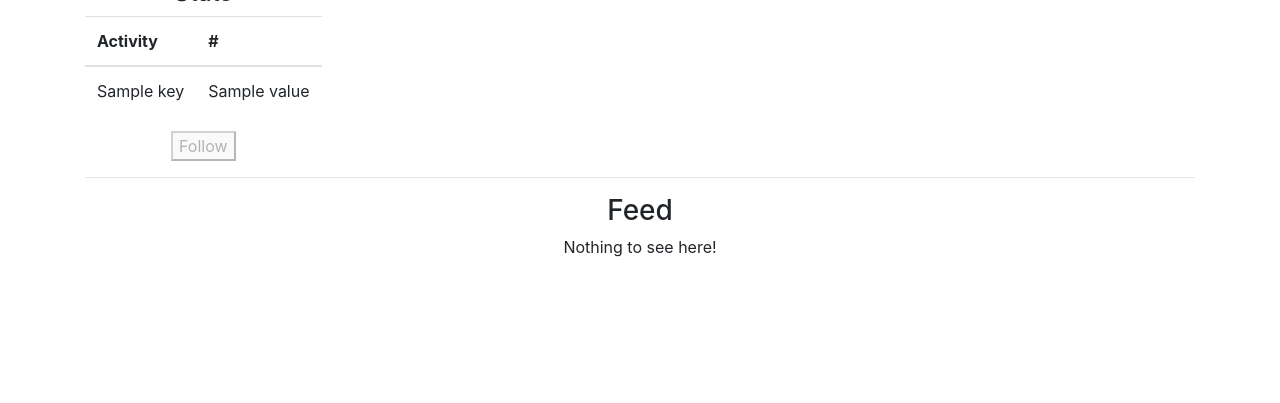
After one commit to awlane/ramenia, a Django app: template rameniaapp/templates/profile.html in a window 1280 px wide. The commit adds this page. Shown: the part 397-800 px from the top of the page. Run offline with Django 3.2, Linux system fonts and the light colour scheme; the template is opened without the code that fills it: most values are stand-ins (such as "Sample title", 1, 10 or a date in 2020); some libraries are stand-ins or nearby versions.

Commit message:
RAM-27 Initial commit

```diff
--- a/rameniaapp/models/profile.py
+++ b/rameniaapp/models/profile.py
@@ -4,7 +4,7 @@ from .badge import Badge
 
 class Profile(models.Model):
     name = models.CharField(max_length=30)
-    #TODO: Use this as a container for bio and stats
+    #TODO: Use this as a container for bio and stats- assumed fields: tries, rates, reviews, entries, rep, description
     metadata = models.JSONField(null=True, blank=True)
     #TODO: Rather than modify user model from base, this can be used to store site configuration
     preferences = models.JSONField(null=True, blank=True)
--- /dev/null
+++ b/rameniaapp/static/ramenia/profile.css
@@ -0,0 +1,4 @@
+.stats_view {
+    float: right;
+    clear: both;
+}
--- a/rameniaapp/templates/base.html
+++ b/rameniaapp/templates/base.html
@@ -22,6 +22,9 @@
             <li class="nav-item">
                 <a class="nav-link" href="/">Home</a>
             </li>
+            <li class="nav-item">
+                <a class="nav-link" href="/">My Profile</a>
+            </li>
         </ul>
     </div>
 </nav>
--- /dev/null
+++ b/rameniaapp/templates/profile.html
@@ -0,0 +1,57 @@
+{% extends "base.html" %}
+{% block page %}
+<center>
+<div class="container">
+    <div class="row">
+        <div class="col-lg-auto">
+            <img src="{{ MEDIA_URL }}{{ profile.profile_pic.name }}" height="150px">
+        </div>
+        <div class="col-lg-auto">
+            <h2>{{profile.name}}</h2>
+        </div>
+    </div>
+</div>
+<hr>
+<div class="container">
+    <div class="row">
+        <div class="col-md-auto">
+            <h4> Description </h4>
+            <p> {{profile.metadata.Description}} </p>
+        </div>
+        <div class="col-md-auto">
+            <h4>Badges</h4>
+            {% for badge in profile.badges.all %}
+                <img src="{{ MEDIA_URL }}{{ badge.image.name }}" height="100px" title="{{ badge.name }}">
+            {% endfor %}
+        </div>
+    </div>
+    <div class="row">
+        <div class="col-md-auto">
+            <h4> Stats </h4>
+            <table class="table">
+                <thead>
+                <th scope="col">Activity</th>
+                <th scope="col">#</th>
+                </thead>
+                <tbody>
+                {%for key, value in profile.metadata.items%}
+                    {% if not key == "Description" %}
+                        <tr>
+                            <td> {{key}} </td>
+                            <td> {{value}}</td>
+                        </tr>
+                    {% endif %}
+                {% endfor %}
+                </tbody>
+            </table>
+            <button disabled>Follow</button>
+        </div>
+    </div>
+</div>
+<div class="container">
+<hr>
+<h3>Feed</h3>
+<p> Nothing to see here! </p>
+</div>
+</center>
+{% endblock %}
--- a/rameniaapp/urls.py
+++ b/rameniaapp/urls.py
@@ -4,5 +4,6 @@ from . import views
 
 urlpatterns = [
     path('', views.index, name='index'),
-    path('noodle/<int:noodle_id>', views.view_noodle, name="noodle")
+    path('noodle/<int:noodle_id>', views.view_noodle, name="noodle"),
+    path('profile/<int:profile_id>', views.view_profile, name="profile")
 ]
--- a/rameniaapp/views/__init__.py
+++ b/rameniaapp/views/__init__.py
@@ -1,2 +1,3 @@
 from .views import *
 from .noodle import *
+from .profile import *
```
Also changed, not shown: rameniaapp/views/profile.py (added, +10 -0 lines).
